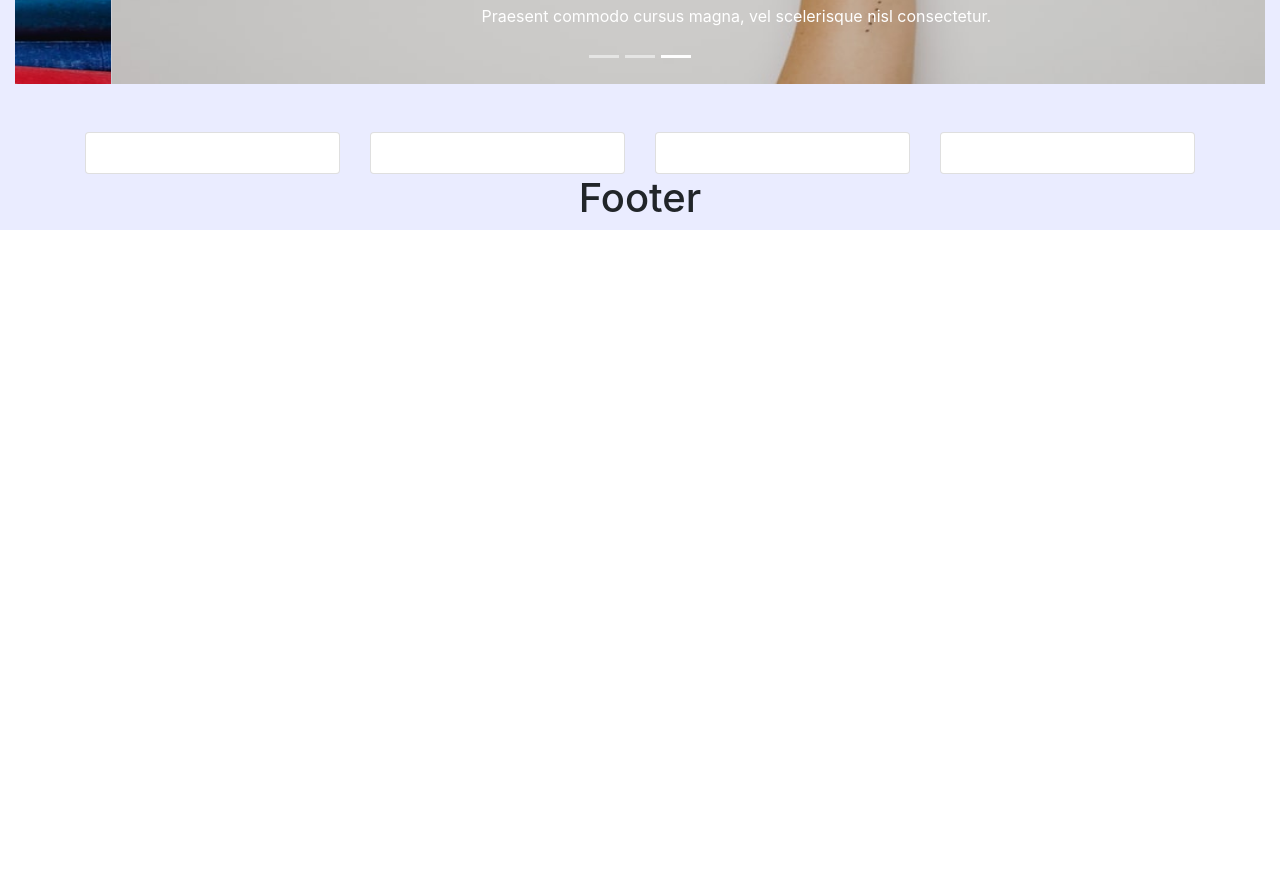
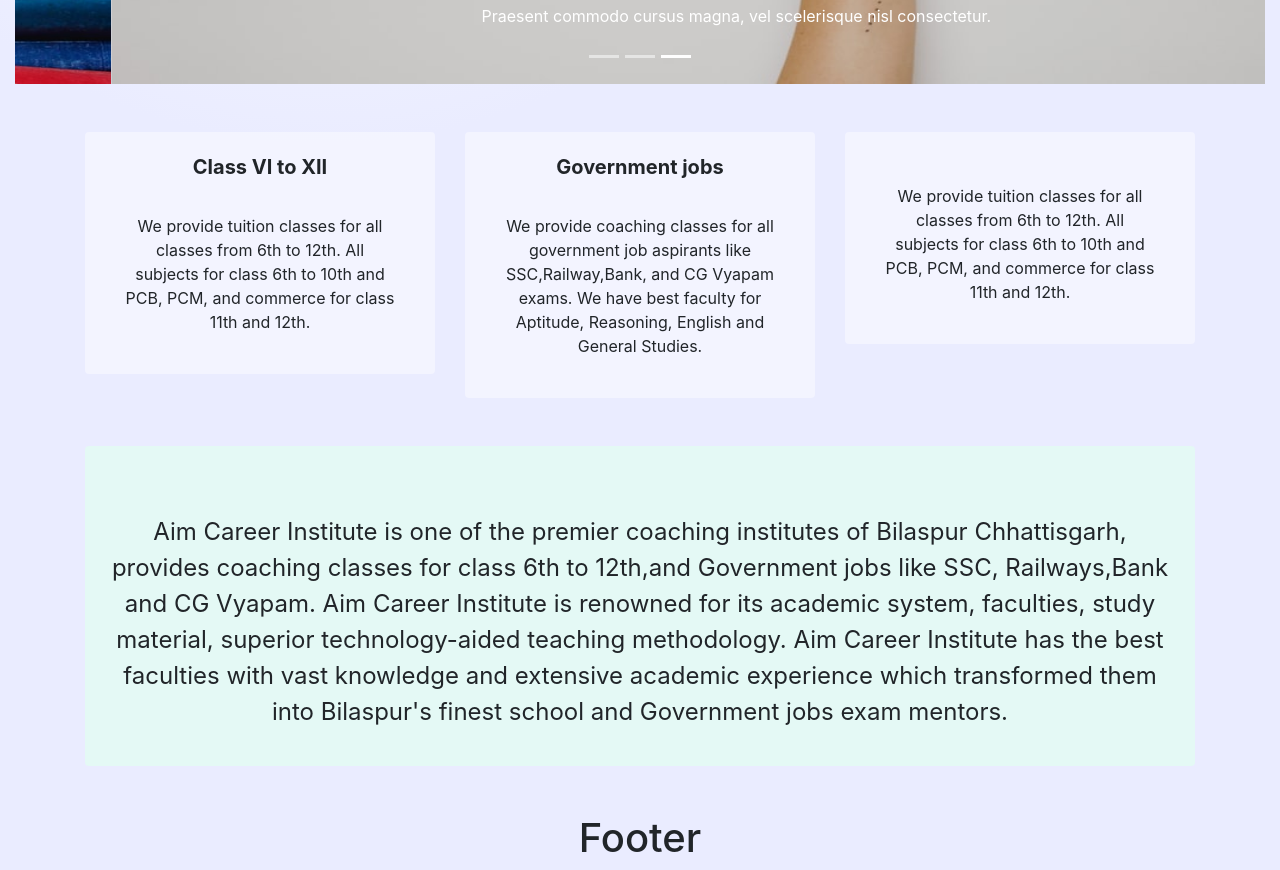
Before and after one commit to hemantkumar2/aim, a React (Create React App) app: page / in a window 1280 px wide. Shown: the part 620-1490 px from the top of the page. Before the commit the page ends 850 px from the top, so only its background shows below. Built offline with nearby package versions, Linux system fonts and the light colour scheme.

Commit message:
about content and cards added in AboutContent and home

```diff
--- /dev/null
+++ b/src/Components/AboutContent.css
@@ -0,0 +1,9 @@
+.about-content-font{
+  font-size: 24px;
+}
+
+.about-content{
+  background: #e4f9f5;
+  z-index: 999;
+  border: none;
+}
--- /dev/null
+++ b/src/Components/AboutContent.js
@@ -0,0 +1,28 @@
+import React from 'react';
+import './AboutContent.css'
+const AboutContent = () => {
+  return (
+    <div>
+      <div className="container my-5 ">
+        <div className="card about-content">
+          <div className="card-body">
+          <p className='mt-5 about-content-font'>
+      Aim Career Institute is one of the premier coaching institutes of Bilaspur Chhattisgarh, provides coaching
+      classes for class 6th to 12th,and Government jobs like SSC, Railways,Bank and CG Vyapam.
+      Aim Career Institute is renowned for its academic system, faculties, study material, superior
+      technology-aided teaching methodology.
+      Aim Career Institute  has the best faculties with
+      vast knowledge and extensive academic experience which transformed them into
+      Bilaspur's finest school and Government jobs exam mentors.
+
+      </p>
+          </div>
+        </div>
+
+      </div>
+
+    </div>
+  );
+}
+
+export default AboutContent;
--- a/src/Home.js
+++ b/src/Home.js
@@ -1,6 +1,7 @@
 import React from 'react';
 import Carousel from 'react-bootstrap/Carousel'
-
+import AboutContent from './Components/AboutContent'
+import './Home.css'
 
 const Home = () => {
   return (
@@ -48,33 +49,54 @@ const Home = () => {
       </div>
       <div className="container">
         <div className="row mt-5">
-          <div className="col-3">
+          <div className="col-4">
+            <div className="card card-background">
+              <div className="card-body">
+                <div className="card-title">
+                  <strong>Class VI to XII </strong>
+                </div>
+                <div className="card-body">
+                  We provide tuition classes for all classes from 6th to 12th.
+                  All subjects for class 6th to 10th and PCB, PCM, and commerce for class 11th and 12th.
+                </div>
+              </div>
+            </div>
+          </div>
+          <div className="col-4">
+            <div className="card card-background">
+              <div className="card-body">
+                <div className="card-title">
+                  <strong>Government jobs </strong>
+                </div>
+                <div className="card-body">
+                  We provide coaching classes for all government job aspirants like SSC,Railway,Bank, and CG Vyapam exams.
+                  We have best faculty for Aptitude, Reasoning, English and General Studies.
+                </div>
+              </div>
+            </div>
+          </div>
+          <div className="col-4">
+            <div className="card card-background">
+              <div className="card-body">
+                <div className="card-title">
+                  <strong> </strong>
+                </div>
+                <div className="card-body">
+                  We provide tuition classes for all classes from 6th to 12th.
+                  All subjects for class 6th to 10th and PCB, PCM, and commerce for class 11th and 12th.
+                </div>
+              </div>
+            </div>
+          </div>
+          {/* <div className="col-4">
             <div className="card">
               <div className="card-body">
               </div>
             </div>
-          </div>
-          <div className="col-3">
-            <div className="card">
-              <div className="card-body">
-              </div>
-            </div>
-          </div>
-          <div className="col-3">
-            <div className="card">
-              <div className="card-body">
-              </div>
-            </div>
-          </div>
-          <div className="col-3">
-            <div className="card">
-              <div className="card-body">
-              </div>
-            </div>
-          </div>
+          </div> */}
         </div>
       </div>
-
+      <AboutContent />
     </div>
   );
 }
```
